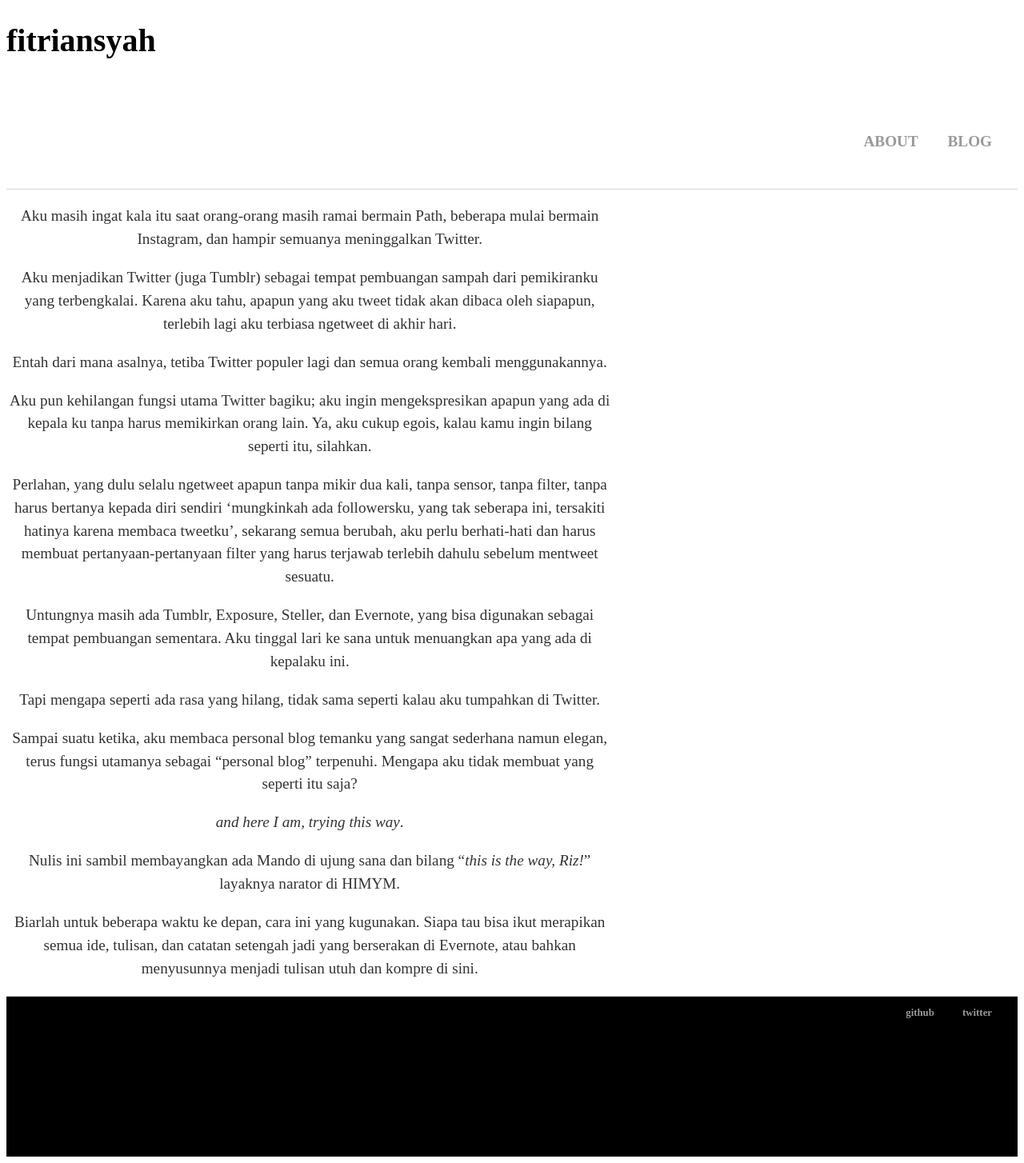
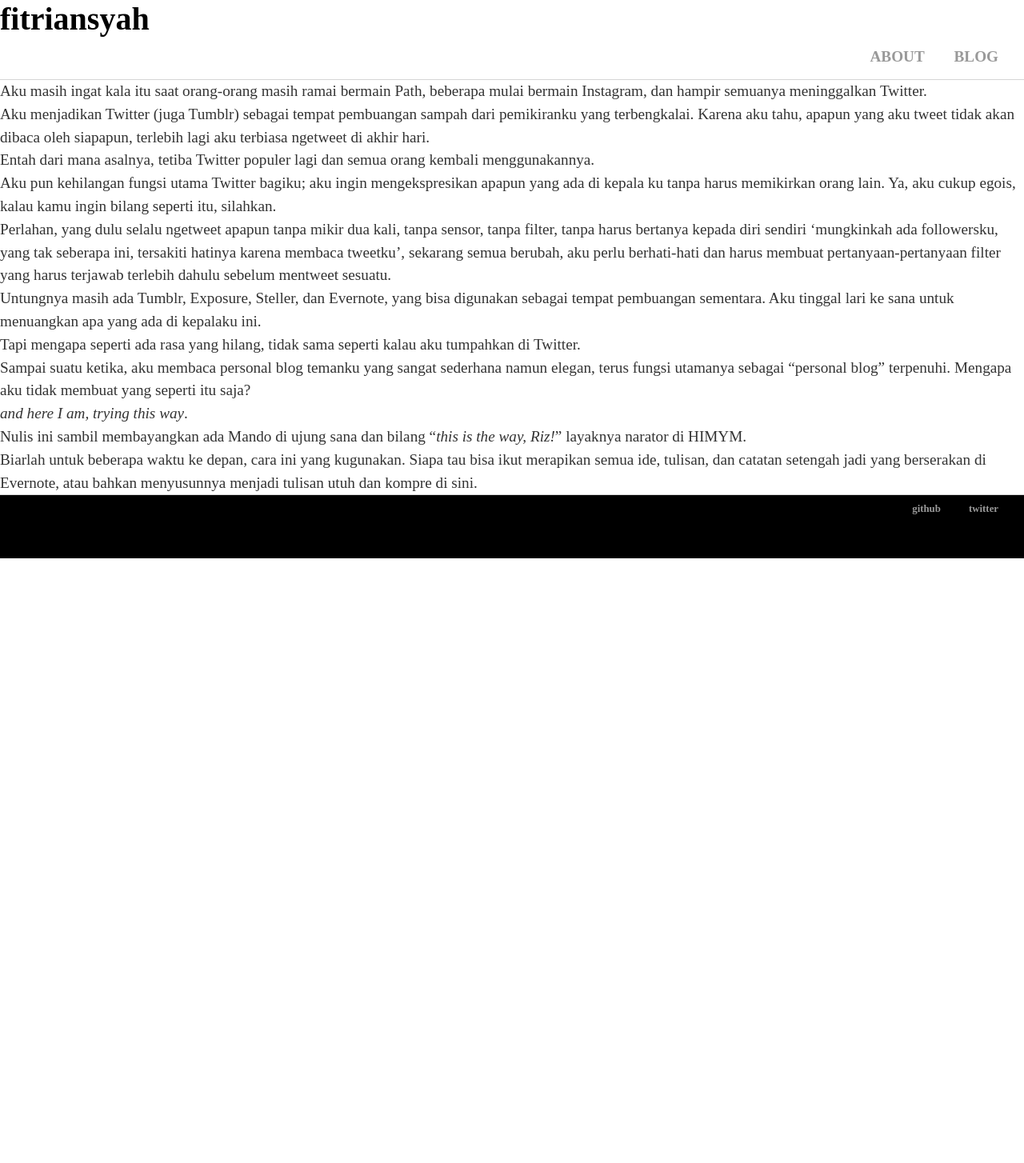
Before and after one commit to rnfitriansyah/rnfitriansyah.github.io, a Jekyll site: the page built from _posts/2020-11-02-The-Starting-Line.md, in a window 1280 px wide. Shown: the whole page at 80% size. Built offline with Jekyll 4.4.1, drawn with Linux system fonts in a browser that asks for light colours; after the commit the page ends 900 px from its top, so only the background shows below that.

Commit message:
Update responsive.css

```diff
--- a/css/responsive.css
+++ b/css/responsive.css
@@ -2,11 +2,15 @@
 /* =========== GLOBAL STYLES ============================== */
 /* ======================================================== */
 
+
+* {
+    margin: 0px; padding: 0; border: 0; box-sizing: border-box;
+}
+
 #container{
     min-height: 100vh;
-    width: 100%; max-width: 1200px; margin: 0 auto;
+    width: 80%; max-width: 1200px; margin: 0 auto;
     padding: 1em;
-    border: 4px solid #222;
 }
 
 nav ul, footer ul {
@@ -37,14 +41,14 @@ h1 {
     font-family:'Gotham Medium';
 }
 p {
-    font-family:'Gotham Book';
+    font-family:'Gotham book';
     font-size: 1.2em;
     line-height: 1.5em;
     color: #333;
-    width:60%;
-    text-align: center;
+    text-align: left;
 }
 footer {
+    padding-top: 10px;
     border-top: 1px solid #d5d5d5;
     font-size: .8em;
     font-color: white;
@@ -68,11 +72,11 @@ ul.posts li {
     }
 
     header {
-        min-height: 120px;
+        min-height: 60px;
     }
 
     nav {
-        min-height: 70px;
+        min-height: 40px;
     }
 
     main {
@@ -80,7 +84,7 @@ ul.posts li {
     }
 
     footer {
-        min-height: 200px;
+        min-height: 80px;
         background-color: black;
     }
 }
@@ -95,6 +99,7 @@ ul.posts li {
     }
 }
 
+
 /* ======================================================== */
 /* =========== DESKTOP STYLES  ============================== */
 /* ======================================================== */
```
